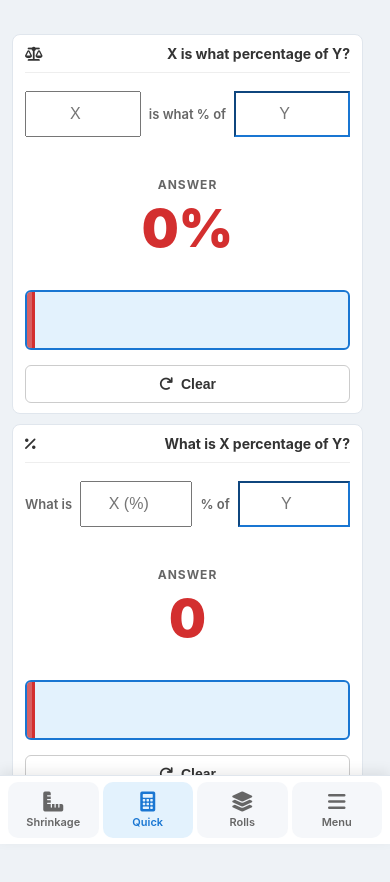
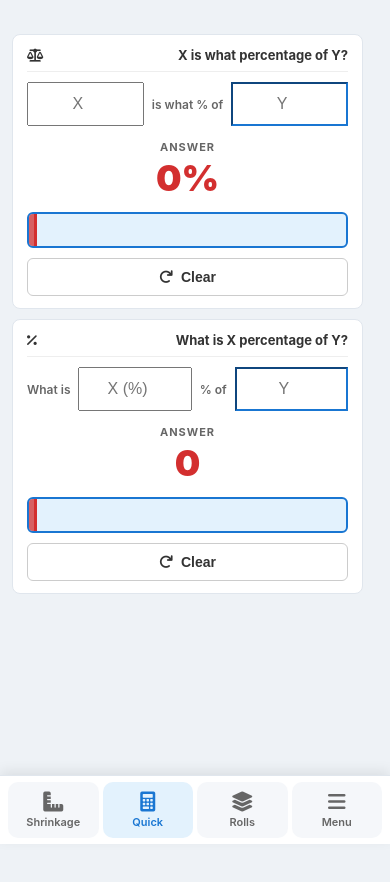
Before and after one commit to Altosonar/New-fabric-Shrinkage-Updated-6-14-back-up, a React (Vite) app: page / in a window 390 px wide. Both pictures are taken after a click on the button "Quick". Shown: the top 882 px of the page. After the commit the page ends 844 px from the top, so only its background shows below. Built offline with nearby package versions, Linux system fonts and the light colour scheme.

Commit message:
fix: QuickMath mobile — tighter card padding, smaller answer/visualizer, reduce top gap

```diff
--- a/src/features/shrinkage-calculator/components/QuickMath.tsx
+++ b/src/features/shrinkage-calculator/components/QuickMath.tsx
@@ -64,16 +64,16 @@ export function QuickMath() {
             className="pm-input qm-input-field qm-input-accent"
           />
         </div>
-        <div style={{ textAlign: 'center', marginTop: '40px' }}>
-          <div style={{ fontSize: '12px', color: 'var(--text-light)', fontWeight: 'bold', letterSpacing: '1px' }}>ANSWER</div>
-          <div style={{ fontSize: '52px', fontWeight: '900', color: 'var(--danger)', marginTop: '5px' }}>{qm2Ans}</div>
+        <div className="qm-answer" style={{ textAlign: 'center', marginTop: '40px' }}>
+          <div className="qm-answer-label" style={{ fontSize: '12px', color: 'var(--text-light)', fontWeight: 'bold', letterSpacing: '1px' }}>ANSWER</div>
+          <div className="qm-answer-value" style={{ fontSize: '52px', fontWeight: '900', color: 'var(--danger)', marginTop: '5px' }}>{qm2Ans}</div>
         </div>
         <div className="qm-visualizer-container">
           <div className="qm-visualizer-bar" style={{ width: qm2Bar }}>
             {parseFloat(qm2Bar) > 15 && <span>{qm2Ans}</span>}
           </div>
         </div>
-        <div style={{ marginTop: '15px' }}>
+        <div className="qm-clear-btn" style={{ marginTop: '15px' }}>
           <Button
             variant="outline"
             style={{ width: '100%' }}
@@ -105,16 +105,16 @@ export function QuickMath() {
             className="pm-input qm-input-field qm-input-accent"
           />
         </div>
-        <div style={{ textAlign: 'center', marginTop: '40px' }}>
-          <div style={{ fontSize: '12px', color: 'var(--text-light)', fontWeight: 'bold', letterSpacing: '1px' }}>ANSWER</div>
-          <div style={{ fontSize: '52px', fontWeight: '900', color: 'var(--danger)', marginTop: '5px' }}>{qm3Ans}</div>
+        <div className="qm-answer" style={{ textAlign: 'center', marginTop: '40px' }}>
+          <div className="qm-answer-label" style={{ fontSize: '12px', color: 'var(--text-light)', fontWeight: 'bold', letterSpacing: '1px' }}>ANSWER</div>
+          <div className="qm-answer-value" style={{ fontSize: '52px', fontWeight: '900', color: 'var(--danger)', marginTop: '5px' }}>{qm3Ans}</div>
         </div>
         <div className="qm-visualizer-container">
           <div className="qm-visualizer-bar" style={{ width: qm3Bar }}>
             {parseFloat(qm3Bar) > 15 && <span>{qm3X}%</span>}
           </div>
         </div>
-        <div style={{ marginTop: '15px' }}>
+        <div className="qm-clear-btn" style={{ marginTop: '15px' }}>
           <Button
             variant="outline"
             style={{ width: '100%' }}
--- a/src/styles/index.css
+++ b/src/styles/index.css
@@ -3672,3 +3672,58 @@ body {
     font-size: 13px;
   }
 }
+
+/* ── QuickMath mobile compact layout ────────────────────────────────────────── */
+@media screen and (max-width: 768px) {
+  /* Tighten card internals for QM cards */
+  .quick-math-grid .card {
+    padding: 12px 14px;
+  }
+  .quick-math-grid .card-title {
+    font-size: 13px;
+    margin-bottom: 8px;
+    padding-bottom: 8px;
+  }
+
+  /* Input row: less top space */
+  .quick-math-grid .qm-input-row {
+    margin-top: 10px;
+    gap: 8px;
+  }
+  .quick-math-grid .qm-input-field {
+    padding: 10px 8px;
+    font-size: 16px;
+    min-height: 44px;
+  }
+  .quick-math-grid .qm-label {
+    font-size: 12px;
+  }
+
+  /* Answer section: shrink the giant number and its top gap */
+  .quick-math-grid .qm-answer {
+    margin-top: 14px !important;
+  }
+  .quick-math-grid .qm-answer-label {
+    font-size: 11px !important;
+  }
+  .quick-math-grid .qm-answer-value {
+    font-size: 36px !important;
+    margin-top: 2px !important;
+  }
+
+  /* Visualizer bar: shorter height, less top margin */
+  .quick-math-grid .qm-visualizer-container {
+    height: 36px;
+    margin-top: 12px;
+  }
+
+  /* Clear button: compact */
+  .quick-math-grid .qm-clear-btn {
+    margin-top: 10px !important;
+  }
+
+  /* Grid gap between the two cards */
+  .quick-math-grid {
+    gap: 10px;
+  }
+}
```
